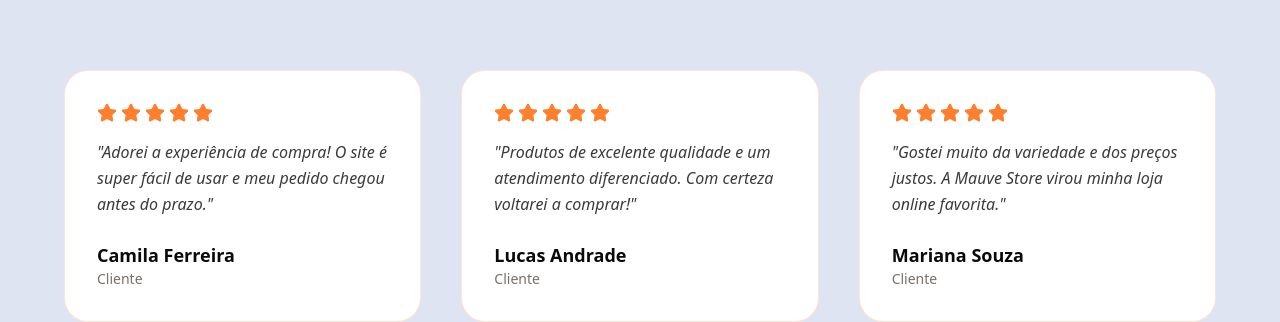
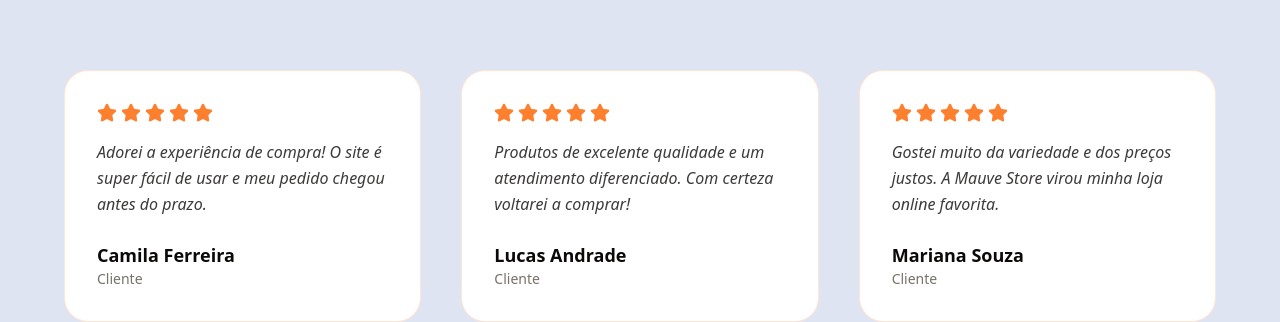
Before and after one commit to FELTEC-Organization/STORE, a Next.js app: page / in a window 1280 px wide. Shown: the part 4260-4582 px from the top of the page. Built offline with nearby package versions, Linux system fonts and the light colour scheme.

Commit message:
feat: Improved styles, added photo drag and drop functionality, and created a page for profile management

```diff
--- a/src/app/(main)/produtos/admin/novo-produto/MultipleSelect.tsx
+++ b/src/app/(main)/produtos/admin/novo-produto/MultipleSelect.tsx
@@ -1,4 +1,3 @@
-// app/(main)/produtos/admin/novo-produto/MultipleSelect.tsx
 "use client";
 
 import React, { useEffect, useRef, useState } from "react";
@@ -166,7 +165,7 @@ export function MultipleSelect<T extends Record<string, any>>({
                   value={inputValue}
                 >
                   <PlusCircle className="mr-2 h-4 w-4" />
-                  Create "{inputValue}"
+                  Create {inputValue}
                 </CommandItem>
               )}
           </CommandList>
--- a/src/components/Testimonials.tsx
+++ b/src/components/Testimonials.tsx
@@ -51,7 +51,7 @@ export function Testimonials() {
 
               {/* Conteúdo */}
               <blockquote className="text-foreground/80 italic mb-6 leading-relaxed">
-                "{testimonial.content}"
+                {testimonial.content}
               </blockquote>
 
               {/* Autor */}
```
